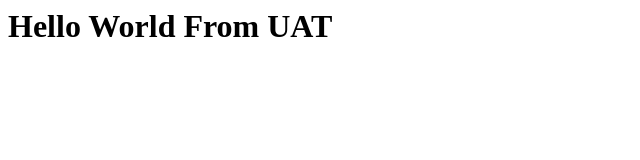
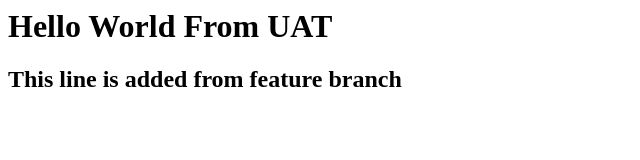
Before and after one commit to Sreekanth-KS/html-test, a plain HTML site: page index.html in a window 1280 px wide. Shown: the whole page, without its empty margins (0-640 px from the left). Drawn offline with Linux system fonts and the light colour scheme.

Commit message:
Changed in Feature

```diff
--- a/index.html
+++ b/index.html
@@ -1,5 +1,6 @@
 <html>
 <body>
 <h1> Hello World From UAT </h1>
+<h2>This line is added from feature branch</h2>
 </body>
 </html>
```
